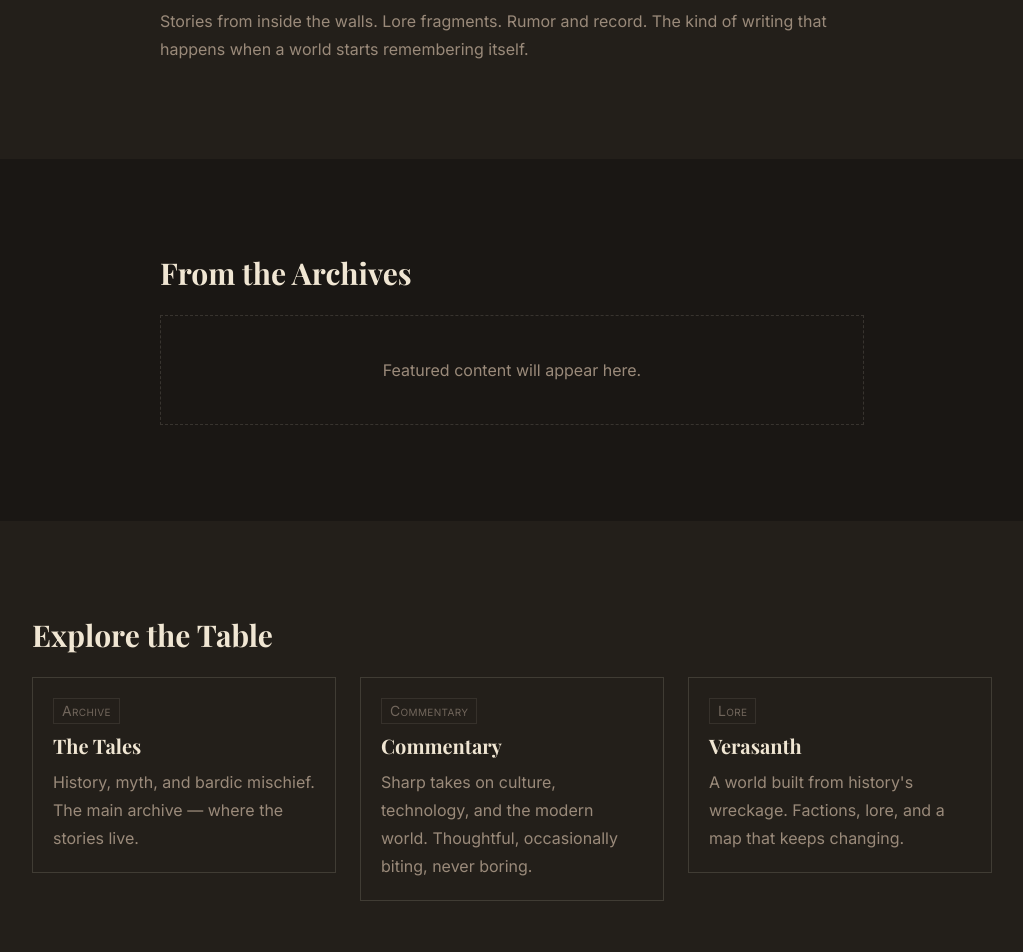
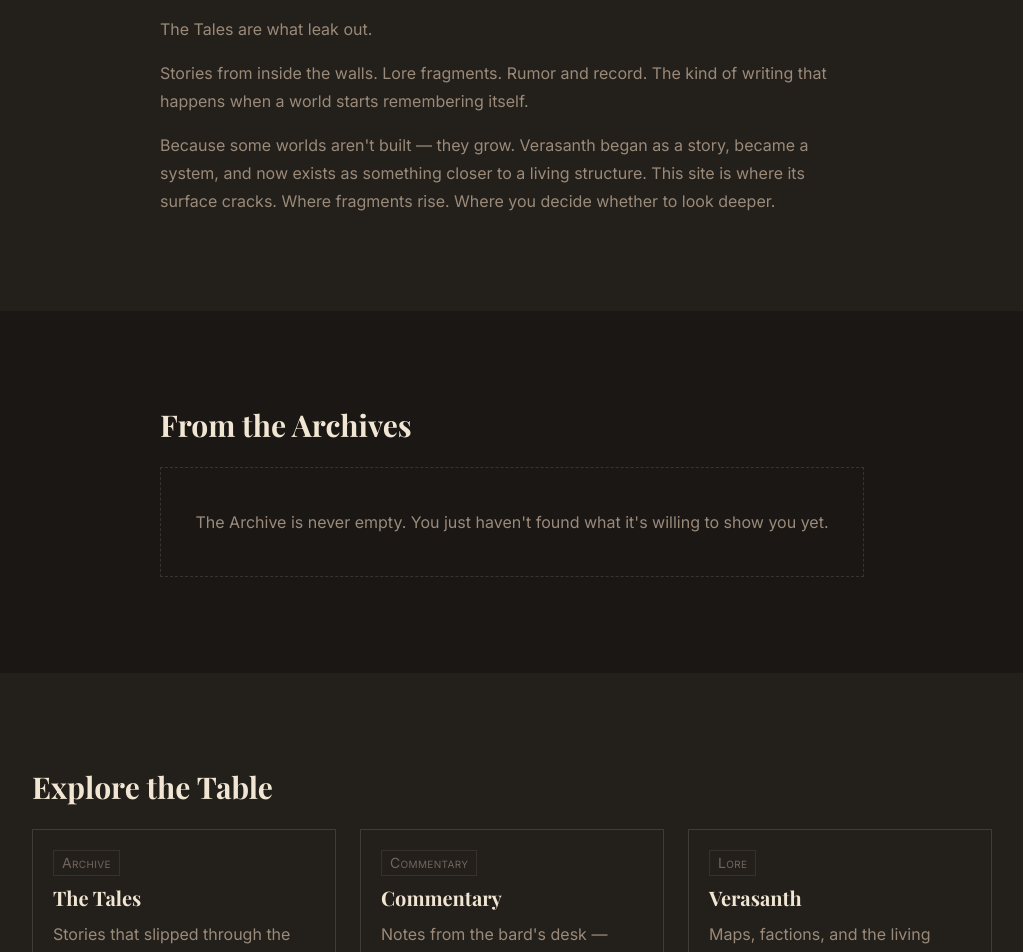
Before and after one commit to TheOff-KeyBard/theoffkeybard-web, a Next.js app: page / in a window 1280 px wide. Shown: the part 700-1652 px from the top of the page, without its empty margins (128-1151 px from the left). Built offline with nearby package versions, Linux system fonts and the light colour scheme.

Commit message:
front page update

```diff
--- a/app/page.tsx
+++ b/app/page.tsx
@@ -13,6 +13,9 @@ export default function HomePage() {
           </h1>
           <p className="okb-hero-intro mx-auto sm:mx-0">
             Verasanth is not a place you visit. It is a place that keeps you.
+          </p>
+          <p className="okb-body mx-auto sm:mx-0">
+            Every story here is a leak — a memory the city failed to contain.
           </p>
           <div className="flex flex-col gap-3 sm:flex-row sm:flex-wrap sm:gap-4">
             <Button variant="accent" href="/verasanth">
@@ -39,6 +42,12 @@ export default function HomePage() {
               The kind of writing that happens when a world starts remembering
               itself.
             </p>
+            <p className="okb-body">
+              Because some worlds aren&apos;t built — they grow. Verasanth began
+              as a story, became a system, and now exists as something closer to a
+              living structure. This site is where its surface cracks. Where
+              fragments rise. Where you decide whether to look deeper.
+            </p>
           </div>
         </Container>
       </section>
@@ -48,7 +57,8 @@ export default function HomePage() {
           <SectionHeading title="From the Archives" />
           <div className="border border-dashed border-okb-border bg-okb-bg px-6 py-10 text-center">
             <p className="okb-body">
-              Featured content will appear here.
+              The Archive is never empty. You just haven&apos;t found what
+              it&apos;s willing to show you yet.
             </p>
           </div>
         </Container>
@@ -62,7 +72,7 @@ export default function HomePage() {
               <Card
                 className="bg-okb-bg"
                 title="The Tales"
-                excerpt="History, myth, and bardic mischief. The main archive — where the stories live."
+                excerpt="Stories that slipped through the cracks. Fragments, rumors, and the kind of writing a city produces when it starts remembering itself."
                 href="/tales"
                 tag="Archive"
               />
@@ -71,7 +81,7 @@ export default function HomePage() {
               <Card
                 className="bg-okb-bg"
                 title="Commentary"
-                excerpt="Sharp takes on culture, technology, and the modern world. Thoughtful, occasionally biting, never boring."
+                excerpt="Notes from the bard's desk — reflections, craft, and the occasional sharp edge. Not Verasanth… but shaped by the same firelight."
                 href="/tales"
                 tag="Commentary"
               />
@@ -80,7 +90,7 @@ export default function HomePage() {
               <Card
                 className="bg-okb-bg"
                 title="Verasanth"
-                excerpt="A world built from history's wreckage. Factions, lore, and a map that keeps changing."
+                excerpt="Maps, factions, and the living architecture beneath the streets. A world built to contain something older than itself."
                 href="/verasanth"
                 tag="Lore"
               />
```
